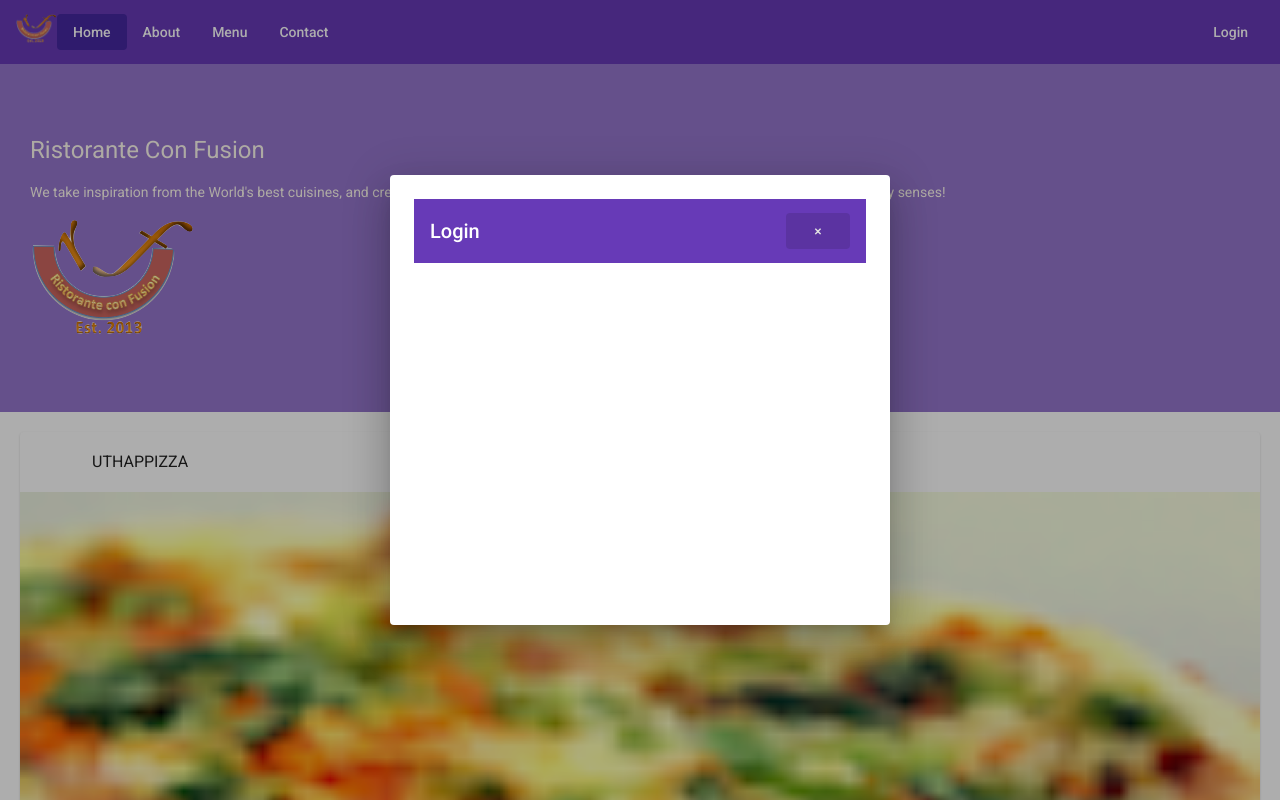
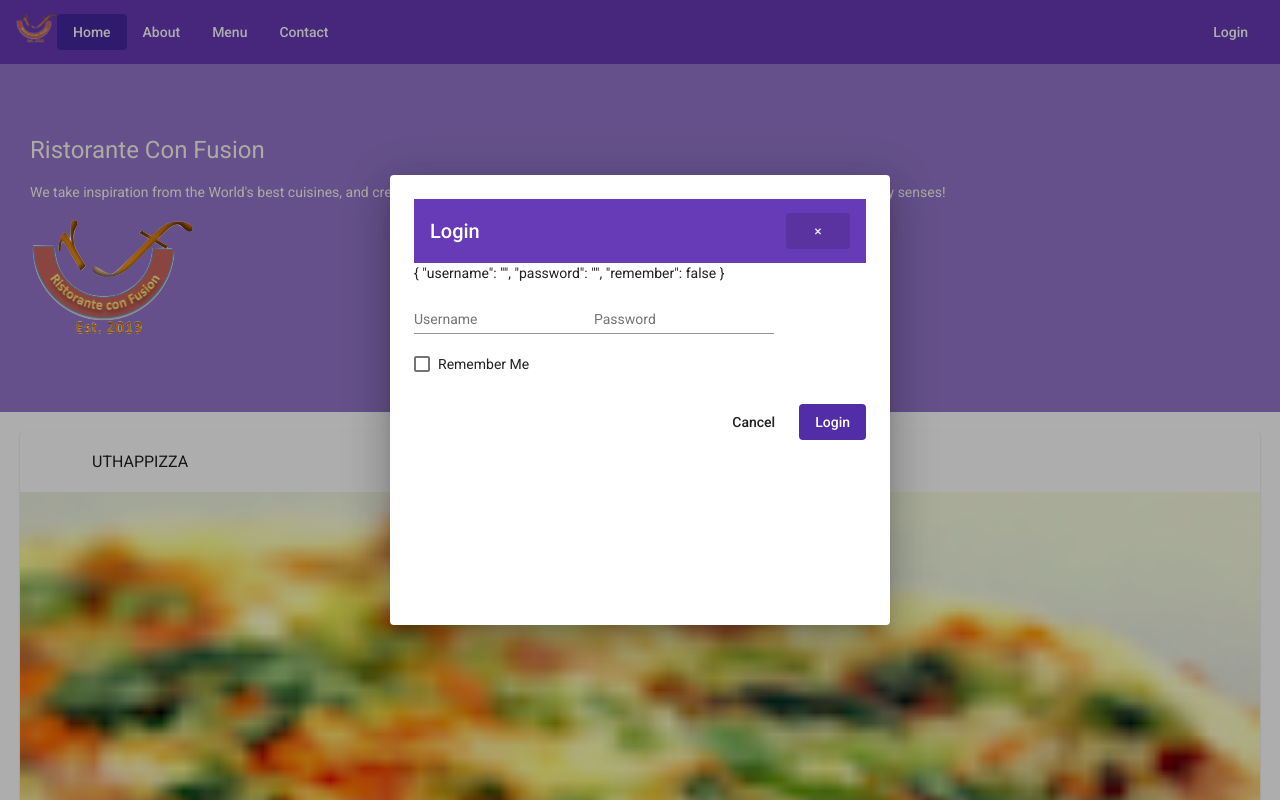
Before and after one commit to vood0o/confusion, an Angular app: page /home in a window 1280 px wide. Both pictures are taken after a click on the link "Login". Built offline with nearby package versions, Linux system fonts and the light colour scheme.

Commit message:
added template driven form

```diff
--- a/src/app/login/login.component.html
+++ b/src/app/login/login.component.html
@@ -3,3 +3,24 @@
   <span class="flex-spacer"></span>
   <button mat-button mat-dialog-close>&times;</button>
 </mat-toolbar>
+
+<p>{{ user | json }}</p>
+
+<form novalidate (ngSubmit)="onSubmit()">
+  <mat-dialog-content>
+    <p>
+      <mat-form-field>
+        <input matInput placeholder="Username" type="text" [(ngModel)]="user.username" name="username">
+      </mat-form-field>
+      <mat-form-field>
+        <input matInput placeholder="Password" type="password" [(ngModel)]="user.password" name="password">
+      </mat-form-field>
+      <mat-checkbox [(ngModel)]="user.remember" name="remember">Remember Me</mat-checkbox>
+    </p>
+  </mat-dialog-content>
+  <mat-dialog-actions>
+    <span class="flex-spacer"></span>
+    <button mat-button mat-dialog-close>Cancel</button>
+    <button mat-button type="submit" class="background-primary text-floral-white">Login</button>
+  </mat-dialog-actions>
+</form>
--- a/src/app/login/login.component.ts
+++ b/src/app/login/login.component.ts
@@ -8,4 +8,12 @@ import { MatDialog, MatDialogRef } from '@angular/material/dialog';
 })
 export class LoginComponent {
 
+  user = { username: '', password: '', remember: false };
+
+  constructor(public dialogRef: MatDialogRef<LoginComponent>) { }
+
+  onSubmit() {
+    console.log('User: ', this.user);
+    this.dialogRef.close();
+  }
 }
```
Also changed, not shown: src/app/app.module.ts (+9 -1 lines).
